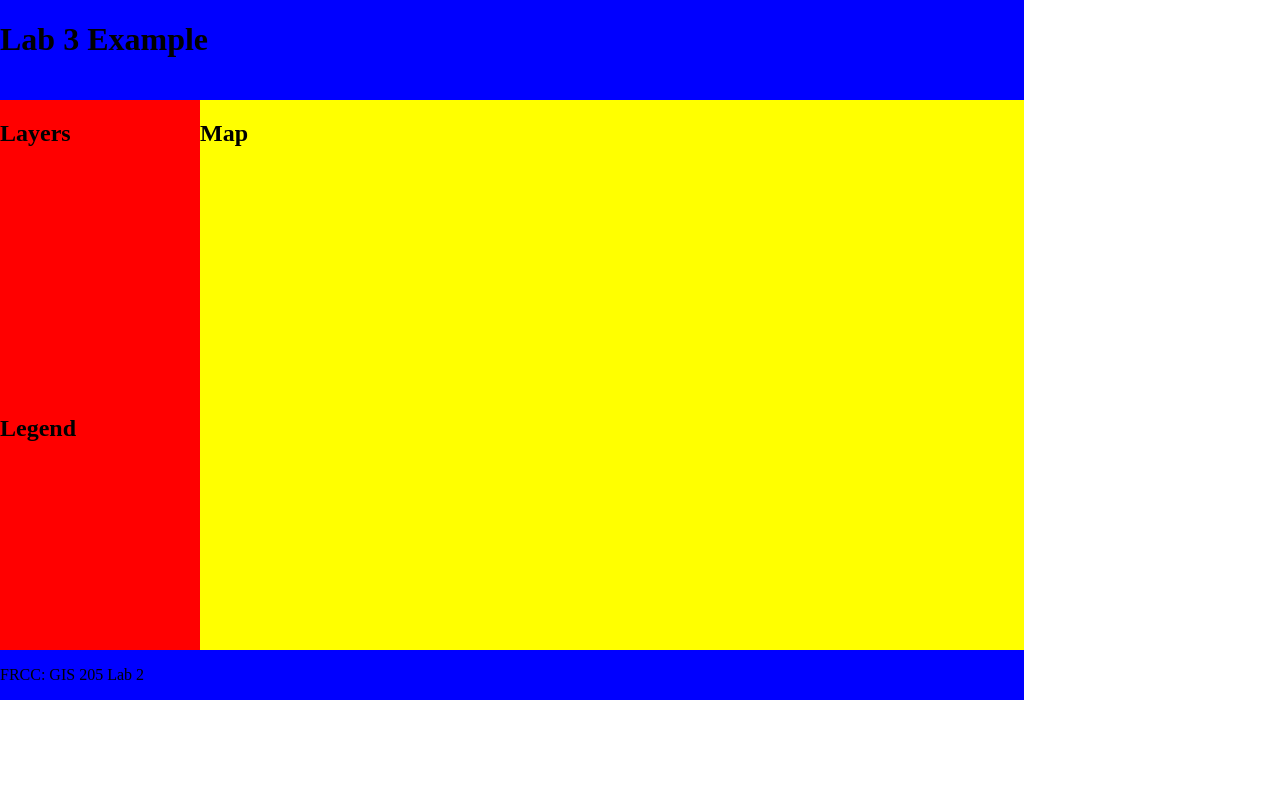
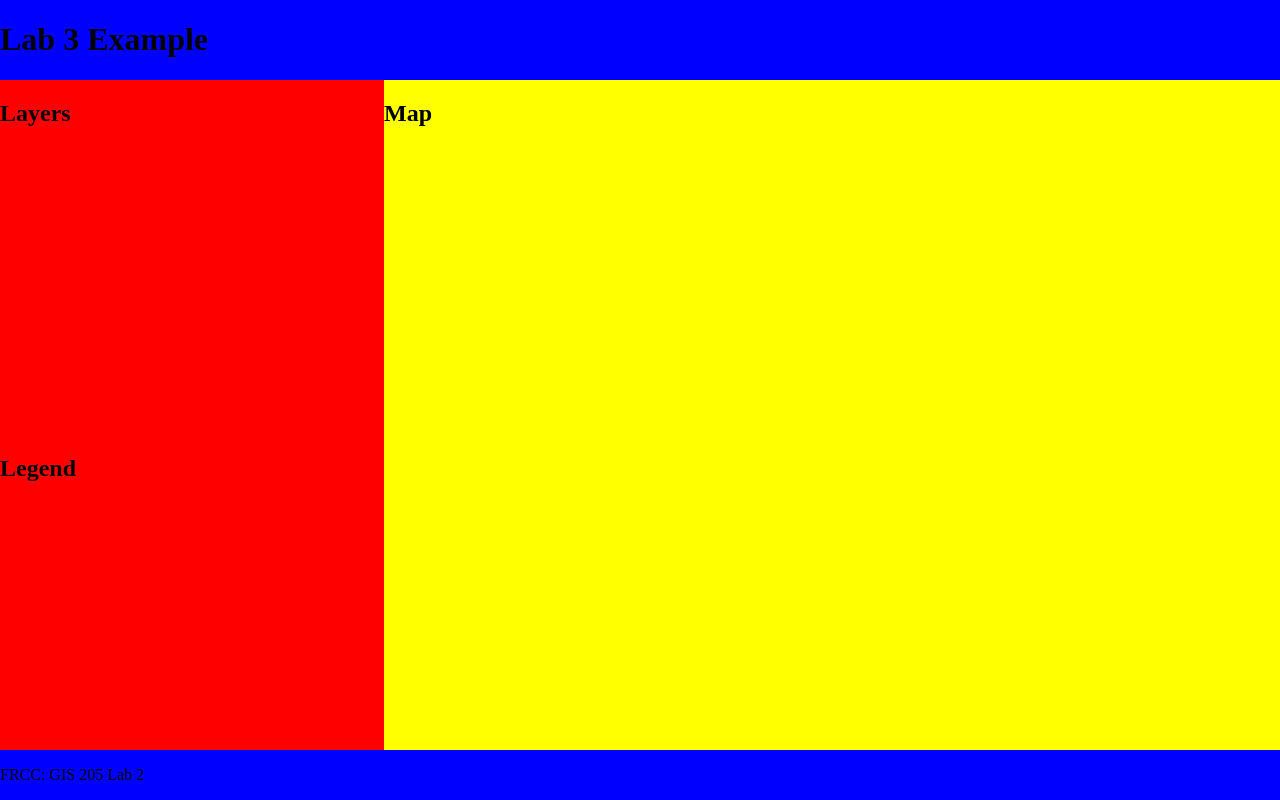
Before and after one commit to kalilakorin/GIS2005-Lab3, a plain HTML site: page index.html in a window 1280 px wide. Drawn offline with Linux system fonts and the light colour scheme.

Commit message:
Update to use flex

```diff
--- a/index.html
+++ b/index.html
@@ -12,7 +12,7 @@
 
   </head>
   <body>
-
+    <div class="container">
       <!-- Header -->
       <div class="header">
         <h1>Lab 3 Example</h1>
@@ -38,7 +38,7 @@
       <div class="footer">
         <p>FRCC: GIS 205 Lab 2</p>
       </div>
-
+    </div>
 
     <!-- JavaScript imports come after this line -->
 
--- a/style.css
+++ b/style.css
@@ -1,51 +1,36 @@
-html, body {
+html, body, .container {
     height: 100%;
     padding: 0px;
     margin: 0px;
+  }
+
+  .container {
+    display: flex;
+    flex-direction: column;
   }
 
   * {
     box-sizing: border-box;
   }
 
-  .header  {
-    top: 0px;
-    height: 100px;
-    width: 1024px;
-    position: absolute;
-    background-color: blue;
-  }
-
-  .footer  {
-    top: 650px;
-    height: 50px;
-    width: 1024px;
-    position: absolute;
+  .header, .footer {
+    flex: none;
     background-color: blue;
   }
 
   .content {
-    top: 100px;
-    left: 0px;
-    width: 1024px;
-    height: 550px;
-    position: absolute;
-
+    flex: auto;
+    display: flex;
+    flex-direction: row;
   }
 
   .sidebar {
-    left: 0px;
-    width: 200px;
-    height: 550px;
-    position: absolute;
+    flex: 30%;
     background-color: red;
   }
 
   .main {
-    left: 200px;
-    width: 824px;
-    height: 550px;
-    position: absolute;
+    flex: 70%;
     background-color: yellow;
   }
 
```
